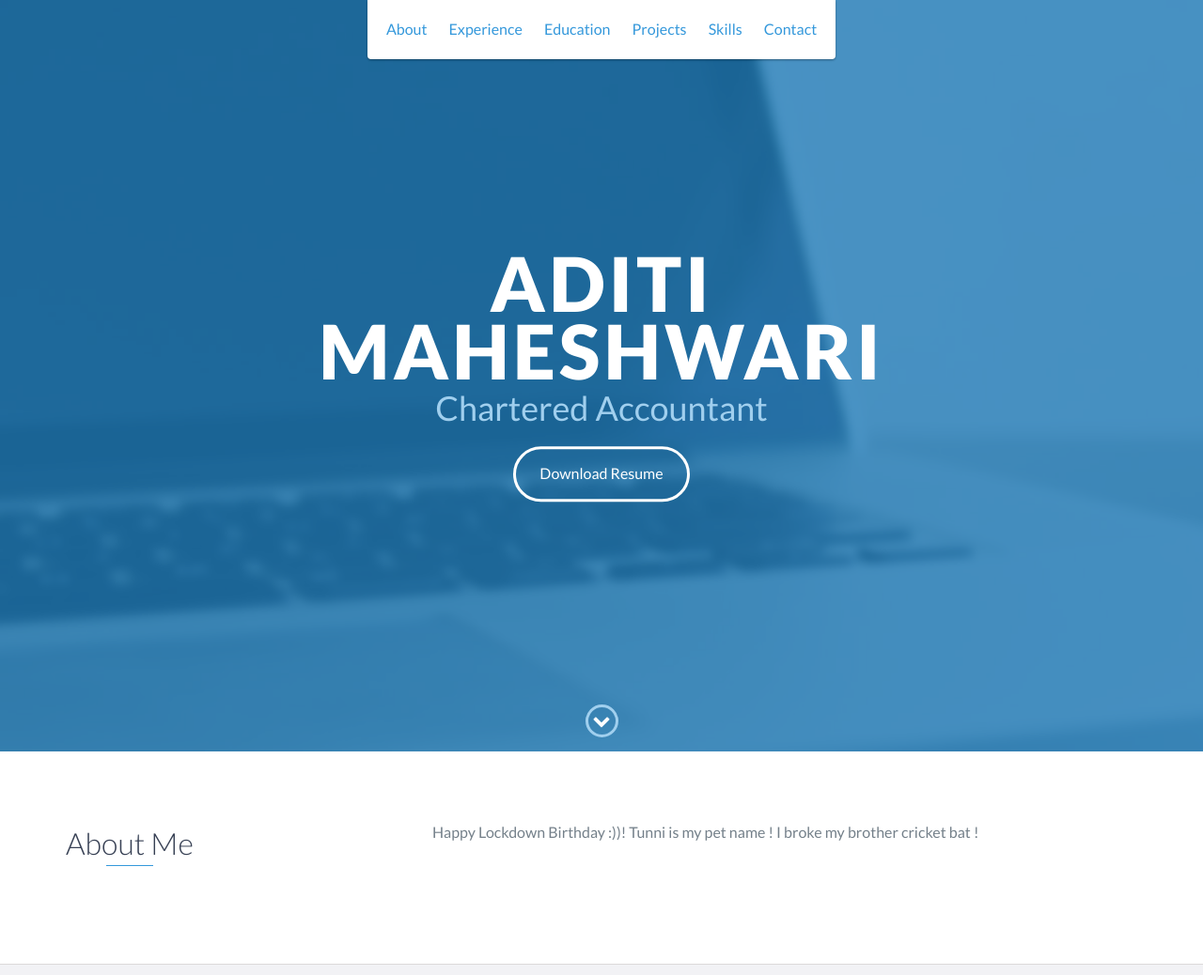
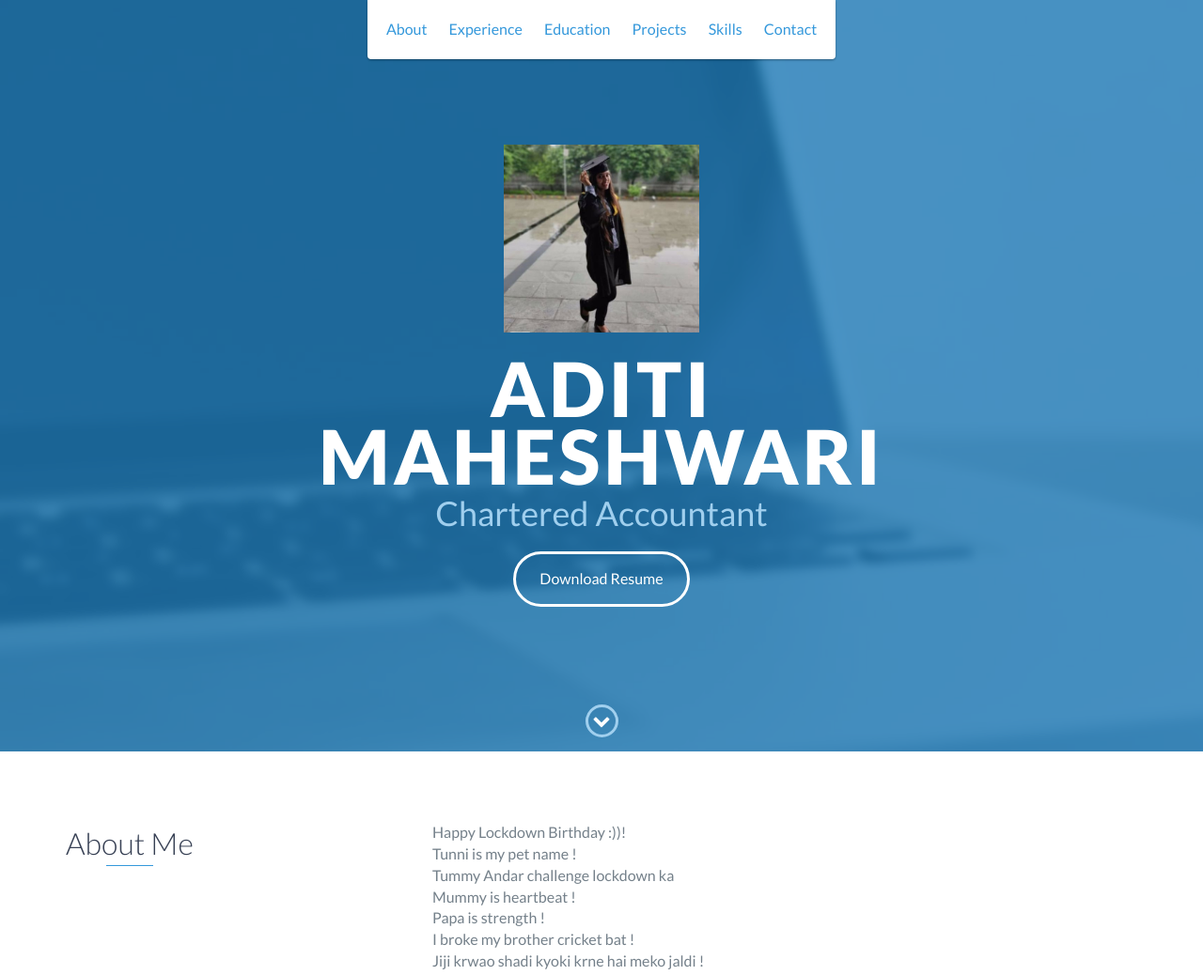
Before and after one commit to CAAditiMaheshwari/CAAditiMaheshwari.github.io, a website: page index.html in a window 1280 px wide. Shown: the top 1038 px of the page at 94% size. Drawn offline with nearby package versions, Linux system fonts and the light colour scheme.

Commit message:
Update index.html

```diff
--- a/index.html
+++ b/index.html
@@ -15,6 +15,10 @@
 </head>
 
 <body>
+
+
+
+
     <div id="mobile-menu-open" class="shadow-large">
         <i class="fa fa-bars" aria-hidden="true"></i>
     </div>
@@ -48,8 +52,12 @@
 
     <div id="lead">
         <div id="lead-content">
-            <h1>Aditi Maheshwari</h1>
+        	<img float="left" src="images/ca.jpeg" widht="200" height="200" />
+        	<br>
+        	<br>
+            <h1 >Aditi Maheshwari</h1>
             <h2>Chartered Accountant</h2>
+
             <a href="https://drive.google.com/file/d/1WmyI1gjqG-BgbPs2EYND77DgMvTEFMS6/view?usp=sharing" class="btn-rounded-white">Download Resume</a>
         </div>
         <!-- End #lead-content -->
@@ -74,8 +82,21 @@
                 <div class="col-md-8">
                     <p>
                         Happy Lockdown Birthday :))!
+                        <br>
                         Tunni is my pet name !
+               <br>
+
+                      Tummy Andar challenge lockdown ka
+                        <br>
+                        Mummy is heartbeat !
+                        <br>
+                        Papa is strength !
+                        <br>
                         I broke my brother cricket bat !
+                        <br>
+                        Jiji krwao shadi kyoki krne hai meko jaldi !
+
+
 
 
                     </p>
@@ -327,6 +348,7 @@
                 </div>
             </div>
         </div>
+
     </footer>
     <!-- End footer -->
 
```
